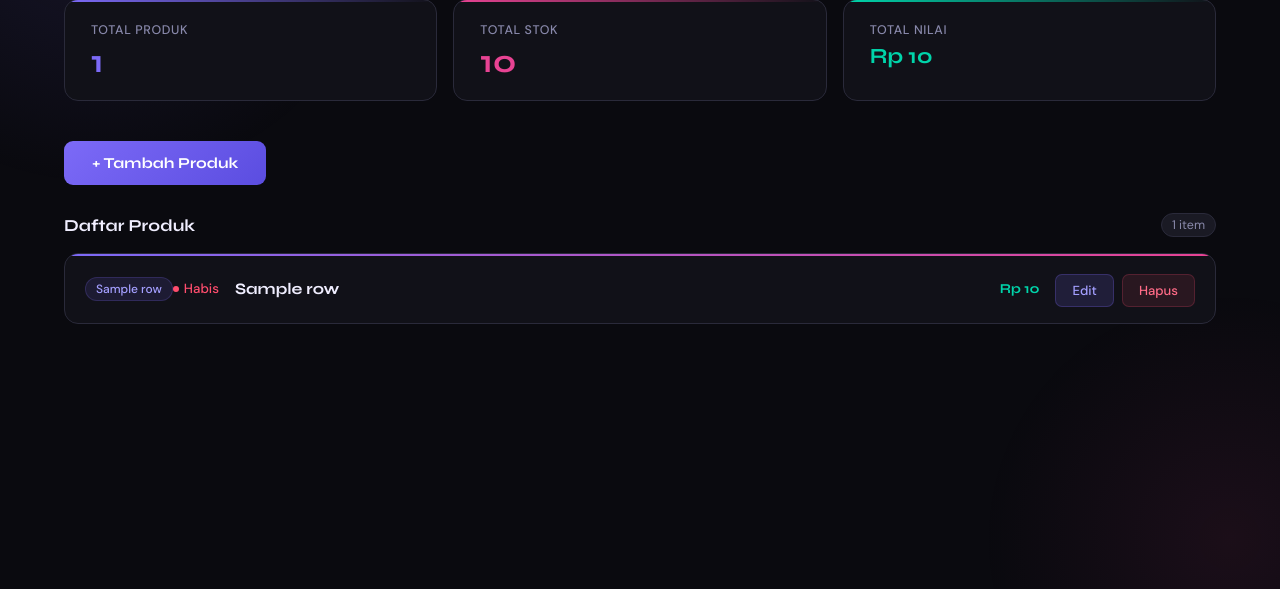
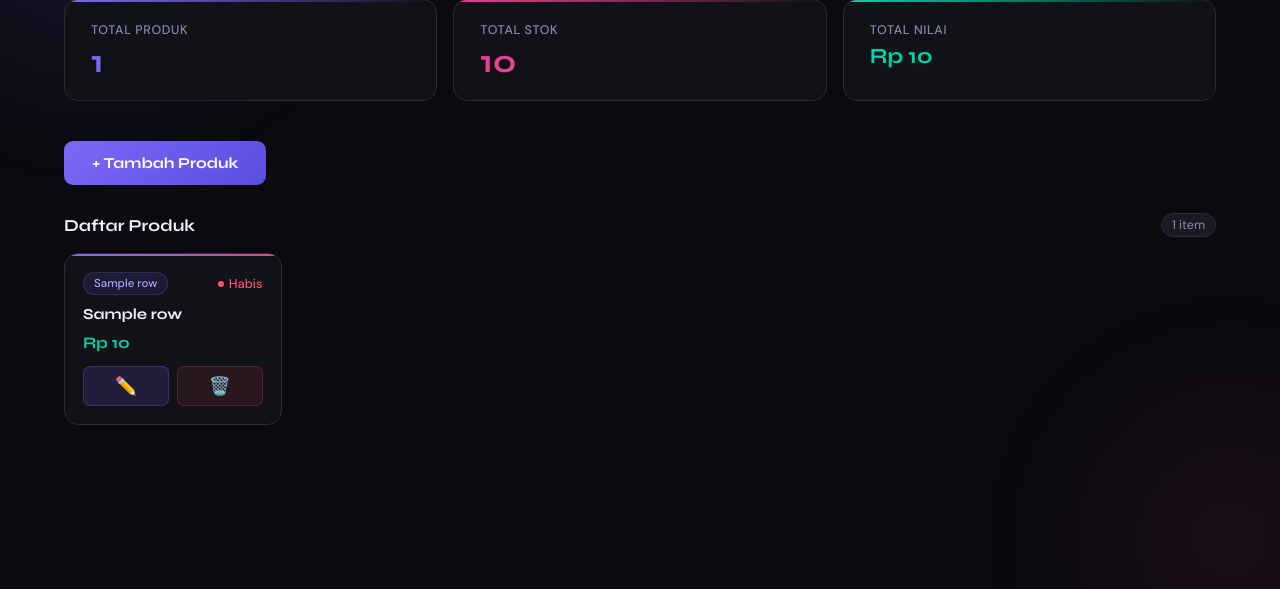
Before and after one commit to jhnmira/manajemen-electronic, a Flask app: template templates/index.html in a window 1280 px wide. Shown: the part 211-800 px from the top of the page. Run offline with Flask 3, Linux system fonts and the light colour scheme; the template is opened without the code that fills it: most values are stand-ins (such as "Sample title", 1, 10 or a date in 2020).

Commit message:
Update index.html

```diff
--- a/templates/index.html
+++ b/templates/index.html
@@ -1,7 +1,6 @@
-<!-- index.html - Halaman Utama StokApp
-  nampilin statistik, tombol tambah, dan kartu daftar produk
-  pakai Jinja2 template engine dari Flask
-  Library: Google Fonts (Syne, DM Sans)
+<!-- nampilin statistik, tombol tambah, dan kartu daftar produk
+  pakai Jinja2 template engine dari flask
+  library: Google Fonts (Syne, DM Sans)
 -->
 <!doctype html>
 <html lang="id">
@@ -96,28 +95,18 @@
       .btn-add-page:hover { opacity: 0.9; transform: translateY(-1px); }
 
       /* header daftar produk */
-      .products-header {
-        display: flex; align-items: center;
-        justify-content: space-between; margin-bottom: 16px;
-      }
+      .products-header { display: flex; align-items: center; justify-content: space-between; margin-bottom: 16px; }
       .table-title { font-family: "Syne", sans-serif; font-weight: 700; font-size: 1.05rem; }
-      .table-count {
-        font-size: 0.78rem; color: var(--muted); background: var(--surface2);
-        border: 1px solid var(--border); padding: 3px 10px; border-radius: 999px;
-      }
+      .table-count { font-size: 0.78rem; color: var(--muted); background: var(--surface2); border: 1px solid var(--border); padding: 3px 10px; border-radius: 999px; }
 
-      /* tampilan kartu produk */
-      .cards-grid {
-        display: flex;
-        flex-direction: column;
-        gap: 16px;
-      }
+      /* tampilan kartu produk - grid */
+      .cards-grid { display: grid; grid-template-columns: repeat(auto-fill, minmax(200px, 1fr)); gap: 16px; }
+
+      /* kartu per produk */
       .product-card {
         background: var(--surface); border: 1px solid var(--border);
-        border-radius: var(--radius); padding: 16px 20px;
-        display: flex; flex-direction: row;
-        align-items: center;
-        gap: 16px;
+        border-radius: var(--radius); padding: 18px;
+        display: flex; flex-direction: column; gap: 10px;
         transition: border-color 0.2s, transform 0.15s;
         position: relative; overflow: hidden;
       }
@@ -126,40 +115,55 @@
         background: linear-gradient(90deg, var(--accent), var(--accent2));
       }
       .product-card:hover { border-color: rgba(124,106,247,0.4); transform: translateY(-2px); }
-      .product-card-top { display: flex; align-items: center; justify-content: space-between; }
-      .product-name { font-family: "Syne", sans-serif; font-weight: 700; font-size: 1rem; color: var(--text); flex: 1; }
-      .product-harga { font-family: "Syne", sans-serif; font-weight: 700; font-size: 0.85rem; color: var(--accent3); text-align: right; white-space: nowrap; }
+
+      /* baris atas: kategori + stok */
+      .product-card-top { display: flex; align-items: center; justify-content: space-between; gap: 8px; }
+
+      /* nama produk */
+      .product-name { font-family: "Syne", sans-serif; font-weight: 700; font-size: 0.95rem; color: var(--text); }
+
+      /* harga produk */
+      .product-harga { font-family: "Syne", sans-serif; font-weight: 700; font-size: 1rem; color: var(--accent3); }
+
+      /* tombol aksi edit (pensil) dan hapus (tong sampah) */
+      .actions { display: flex; gap: 8px; margin-top: 4px; }
+      .btn-edit {
+        flex: 1; padding: 8px; border-radius: 7px; border: none;
+        background: rgba(124,106,247,0.15); color: #a49fff;
+        border: 1px solid rgba(124,106,247,0.25);
+        text-decoration: none; display: flex; align-items: center;
+        justify-content: center; font-size: 1.1rem;
+        transition: background 0.2s, transform 0.15s; cursor: pointer;
+      }
+      .btn-edit:hover { background: rgba(124,106,247,0.25); transform: translateY(-1px); }
+      .btn-delete {
+        flex: 1; padding: 8px; border-radius: 7px; border: none;
+        background: rgba(255,77,109,0.1); color: #ff6b87;
+        border: 1px solid rgba(255,77,109,0.2);
+        text-decoration: none; display: flex; align-items: center;
+        justify-content: center; font-size: 1.1rem;
+        transition: background 0.2s, transform 0.15s; cursor: pointer;
+      }
+      .btn-delete:hover { background: rgba(255,77,109,0.2); transform: translateY(-1px); }
 
       /* badge kategori */
       .kategori-badge {
         display: inline-block; padding: 3px 10px; border-radius: 999px;
-        font-size: 0.75rem; font-weight: 500;
+        font-size: 0.72rem; font-weight: 500;
         background: rgba(124,106,247,0.12); color: #a49fff;
         border: 1px solid rgba(124,106,247,0.2);
+        white-space: nowrap; overflow: hidden; text-overflow: ellipsis; max-width: 110px;
       }
 
       /* badge stok */
-      .stok-badge { display: inline-flex; align-items: center; gap: 5px; font-size: 0.83rem; font-weight: 500; }
-      .stok-dot { width: 6px; height: 6px; border-radius: 50%; }
+      .stok-badge { display: inline-flex; align-items: center; gap: 5px; font-size: 0.8rem; font-weight: 500; white-space: nowrap; }
+      .stok-dot { width: 6px; height: 6px; border-radius: 50%; flex-shrink: 0; }
       .stok-ok .stok-dot { background: var(--accent3); }
       .stok-ok { color: var(--accent3); }
       .stok-warn .stok-dot { background: var(--warning); }
       .stok-warn { color: var(--warning); }
       .stok-empty .stok-dot { background: var(--danger); }
       .stok-empty { color: var(--danger); }
-
-      /* tombol aksi edit dan hapus */
-      .actions { display: flex; gap: 8px; margin-top: 4px; flex-shrink: 0; }
-      .btn-edit, .btn-delete {
-        padding: 7px 16px; border-radius: 7px; border: none;
-        font-family: "DM Sans", sans-serif; font-size: 0.82rem; font-weight: 500;
-        cursor: pointer; text-decoration: none; display: inline-block;
-        transition: opacity 0.2s, transform 0.15s;
-      }
-      .btn-edit { background: rgba(124,106,247,0.15); color: #a49fff; border: 1px solid rgba(124,106,247,0.25); }
-      .btn-edit:hover { background: rgba(124,106,247,0.25); transform: translateY(-1px); }
-      .btn-delete { background: rgba(255,77,109,0.1); color: #ff6b87; border: 1px solid rgba(255,77,109,0.2); }
-      .btn-delete:hover { background: rgba(255,77,109,0.2); transform: translateY(-1px); }
 
       /* tampilan kosong jika belum ada produk */
       .empty-state { text-align: center; padding: 60px 20px; color: var(--muted); }
@@ -175,14 +179,10 @@
 
       /* responsif untuk HP */
       @media (max-width: 900px) {
-          .stats-row { grid-template-columns: 1fr; }
-          header { padding: 0 20px; }
-          main { padding: 32px 16px; }
-          .product-card { flex-wrap: wrap; }
-          .product-card-top { width: 100%; justify-content: space-between; }
-          .product-name { width: 100%; }
-          .product-harga { width: auto; text-align: left; }
-          .actions { width: 100%; }
+        .stats-row { grid-template-columns: 1fr; }
+        header { padding: 0 20px; }
+        main { padding: 32px 16px; }
+        .cards-grid { grid-template-columns: repeat(auto-fill, minmax(150px, 1fr)); }
       }
     </style>
   </head>
@@ -234,6 +234,7 @@
       <div class="cards-grid">
         {% for row in data %}
         <div class="product-card">
+          <!-- baris atas: kategori dan stok -->
           <div class="product-card-top">
             <span class="kategori-badge">{{ row[2] }}</span>
             <!-- kondisi stok: hijau >10, kuning 1-10, merah habis -->
@@ -245,12 +246,14 @@
             <span class="stok-badge stok-empty"><span class="stok-dot"></span>Habis</span>
             {% endif %}
           </div>
+          <!-- nama produk -->
           <div class="product-name">{{ row[1] }}</div>
+          <!-- harga produk -->
           <div class="product-harga">Rp {{ "{:,.0f}".format(row[3]|float).replace(",",".") }}</div>
-          <!-- tombol aksi edit dan hapus per produk -->
+          <!-- tombol edit (pensil) dan hapus (tong sampah) -->
           <div class="actions">
-            <a href="/edit/{{ row[0] }}" class="btn-edit">Edit</a>
-            <a href="/hapus/{{ row[0] }}" class="btn-delete" onclick="return confirm('Hapus produk ini?');">Hapus</a>
+            <a href="/edit/{{ row[0] }}" class="btn-edit" title="Edit">✏️</a>
+            <a href="/hapus/{{ row[0] }}" class="btn-delete" title="Hapus" onclick="return confirm('Hapus produk ini?');">🗑️</a>
           </div>
         </div>
         {% endfor %}
```
